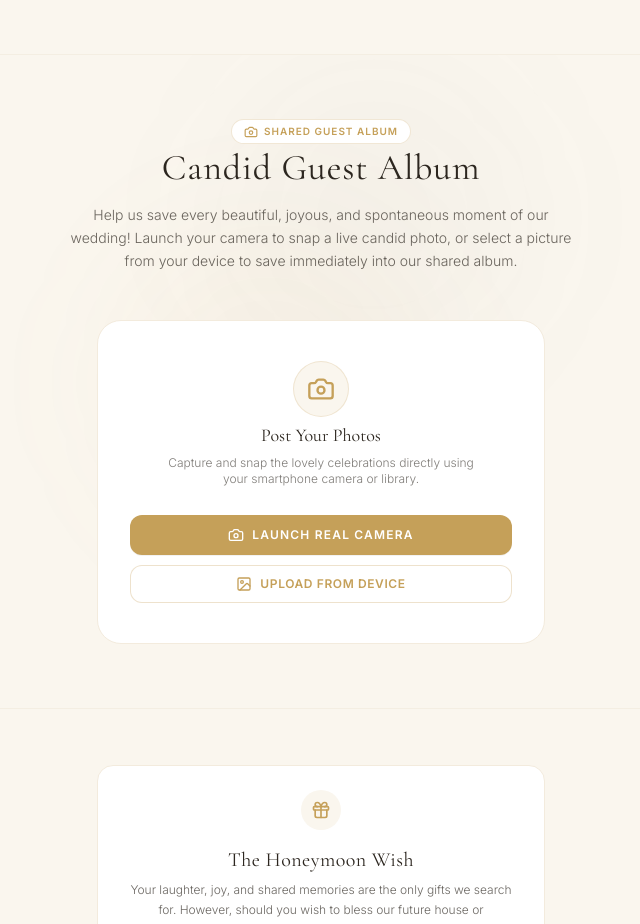
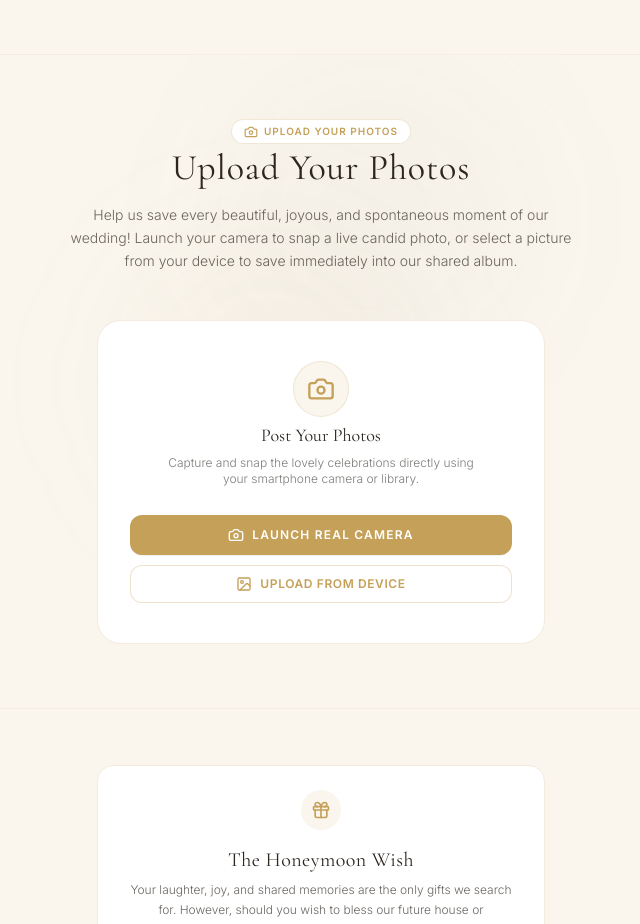
Before and after one commit to everafterinvites-coder/luxuryweddinginvite, a React (Vite) app: page / in a window 1280 px wide. Shown: the part 4620-5544 px from the top of the page, without its empty margins (319-959 px from the left). Built offline with nearby package versions, Linux system fonts and the light colour scheme.

Commit message:
feat: update photo sharing section labels
Rename album headings to "Upload Your Photos" to improve clarity and encourage guest participation.

```diff
--- a/src/components/PhotoSharing.tsx
+++ b/src/components/PhotoSharing.tsx
@@ -220,7 +220,7 @@ export default function PhotoSharing({ uploadUrl }: PhotoSharingProps) {
           className="inline-flex items-center gap-1.5 px-3 py-1 rounded-full bg-white border border-[#C5A059]/25 text-[#C5A059] text-[10px] font-bold tracking-widest uppercase mb-1"
         >
           <Camera className="w-3.5 h-3.5" />
-          <span>Shared Guest Album</span>
+          <span>Upload Your Photos</span>
         </motion.div>
 
         <motion.h2
@@ -230,7 +230,7 @@ export default function PhotoSharing({ uploadUrl }: PhotoSharingProps) {
           transition={{ duration: 0.8, delay: 0.1 }}
           className="font-serif-luxury text-3xl sm:text-4xl text-[#2C261F] tracking-wide"
         >
-          Candid Guest Album
+          Upload Your Photos
         </motion.h2>
 
         <motion.p
```
